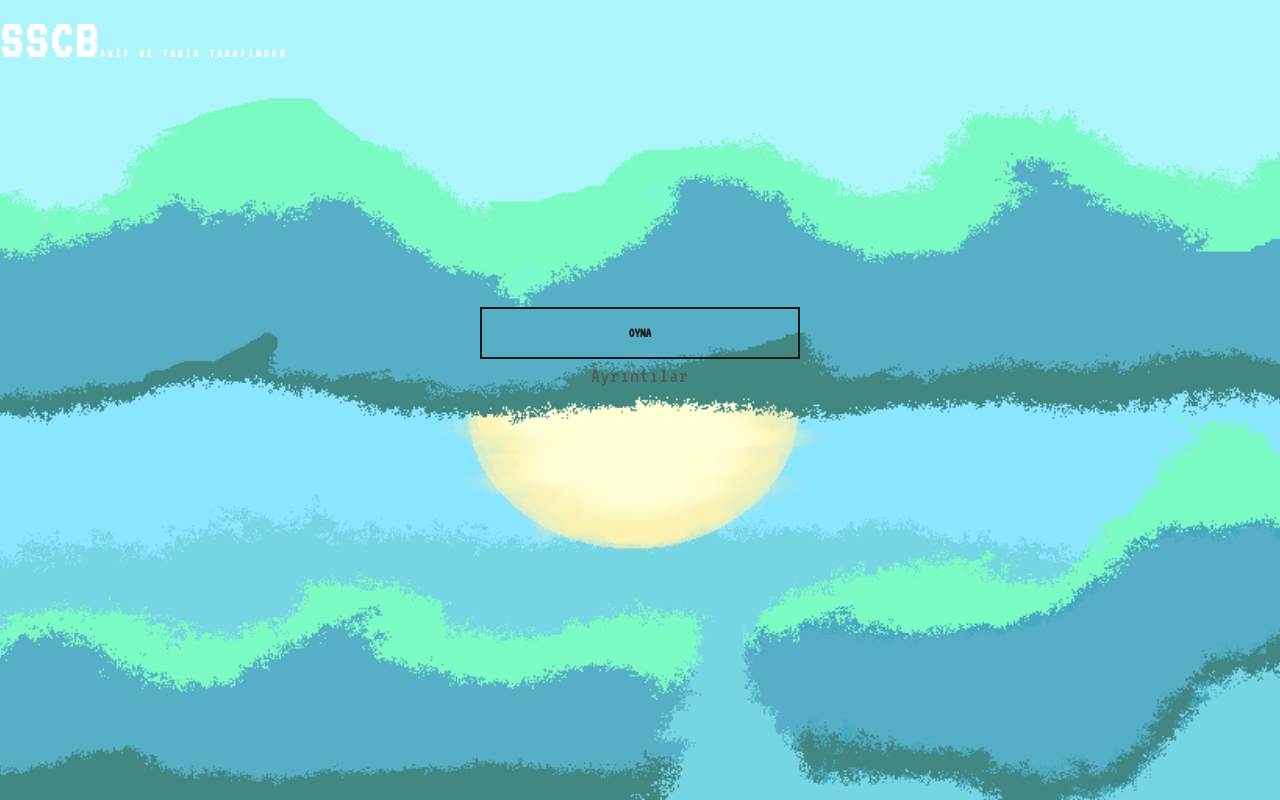
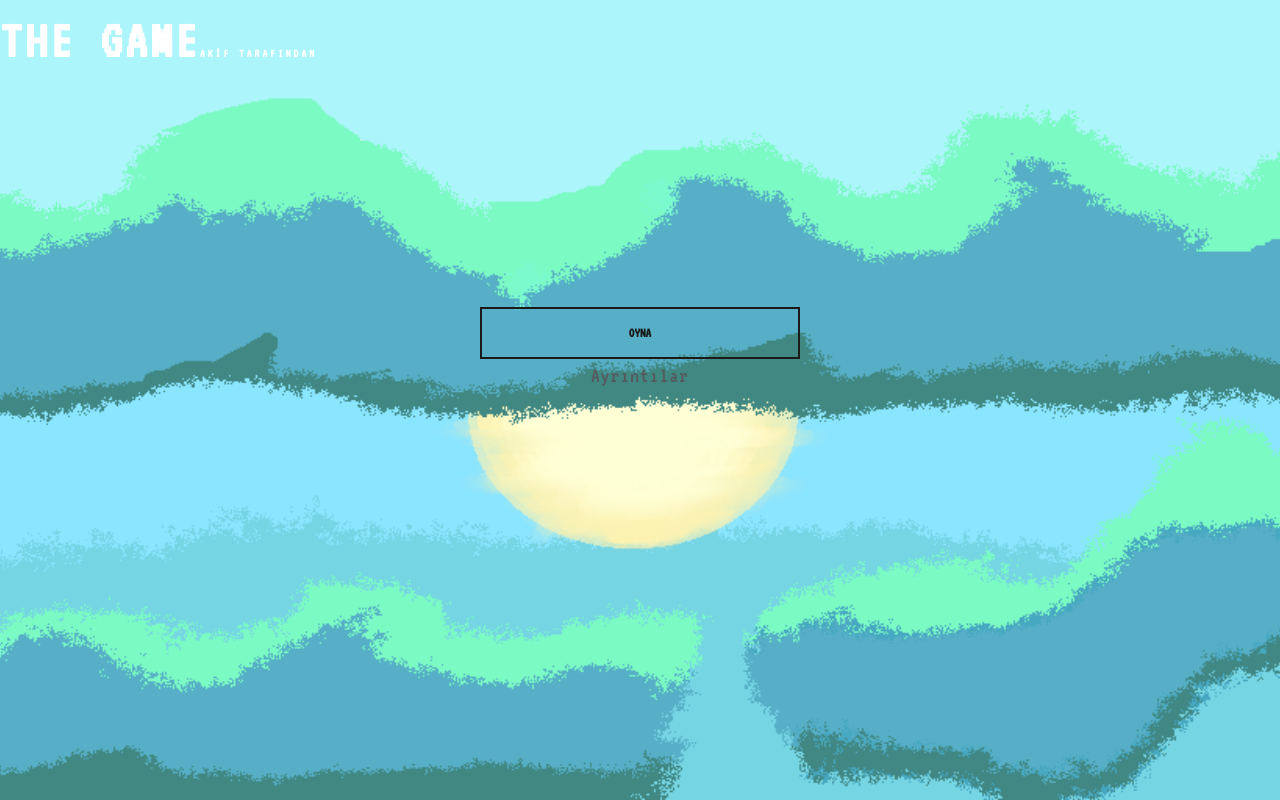
Before and after one commit to Akiftsc/game, a plain HTML site: page index.html in a window 1280 px wide. Drawn offline with Linux system fonts and the light colour scheme.

Commit message:
Update index.html

```diff
--- a/index.html
+++ b/index.html
@@ -30,7 +30,7 @@
 <body>
 
 
-  <h1 class="fw-bold text-right fs-2 text-uppercase mt-2 text-white" id="title">SSCB<span class="fs-6 text-uppercase text-white">Akif ve Tarık tarafından</span></h1>
+  <h1 class="fw-bold text-right fs-2 text-uppercase mt-2 text-white" id="title">The Game<span class="fs-6 text-uppercase text-white">Akif tarafından</span></h1>
   <div class="d-flex align-items-center justify-content-center w-auto" id="button-container">
 
   </div>
```
